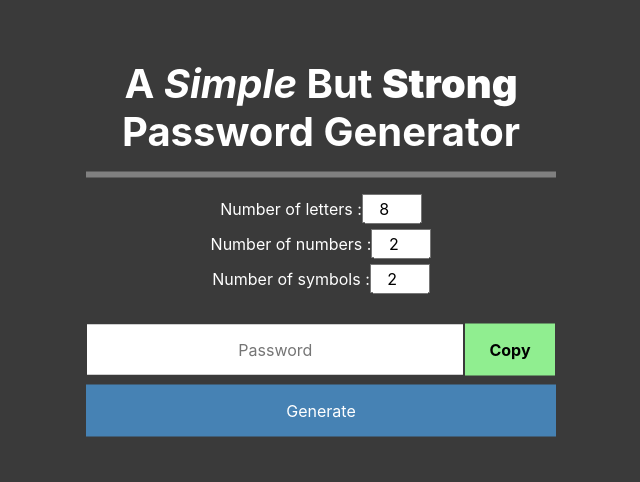
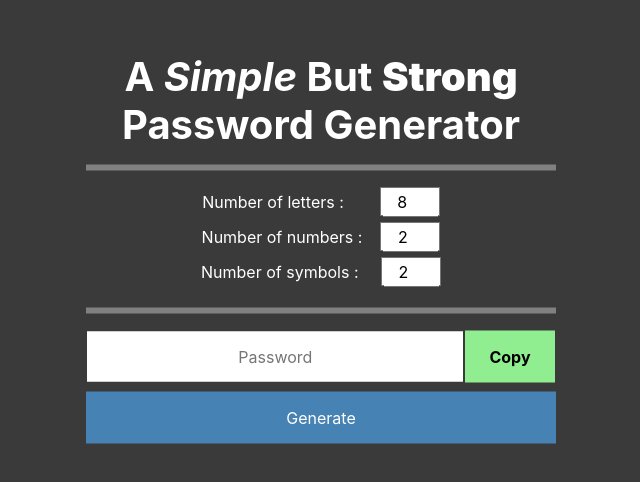
Before and after one commit to aresKoliadimas/pass-generator, an Angular app: page / in a window 1280 px wide. Shown: the part 148-630 px from the top of the page, without its empty margins (319-959 px from the left). Built offline with nearby package versions, Linux system fonts and the light colour scheme.

Commit message:
add a line and fixed the number input positions

```diff
--- a/src/app/app.component.html
+++ b/src/app/app.component.html
@@ -1,28 +1,33 @@
 <div class="container">
-  <h1><b>A <i>Simple</i> But <b>Strong</b> Password Generator</b></h1>
-  <hr />
+  <h1>
+    <b>A <i>Simple</i> But <b>Strong</b> Password Generator</b>
+  </h1>
+  <hr class="line1" />
   <div>
-    <label>Number of letters : </label>
+    <label
+      >Number of letters : &nbsp;&nbsp;&nbsp;&nbsp;&nbsp;&nbsp;&nbsp;</label
+    >
     <input
       type="number"
       class="in"
       value="{{ nrLetters }}"
       (input)="getNrLetters($event)"
     /><br />
-    <label>Number of numbers : </label>
+    <label>Number of numbers : &nbsp;&nbsp;&nbsp;</label>
     <input
       type="number"
       class="in"
       value="{{ nrNumbers }}"
       (input)="getNrNumbers($event)"
     /><br />
-    <label>Number of symbols : </label>
+    <label>Number of symbols : &nbsp;&nbsp;&nbsp;&nbsp;</label>
     <input
       type="number"
       class="in"
       value="{{ nrSymbols }}"
       (input)="getNrSymbols($event)"
-    /><br /><br>
+    />
+    <hr class="line2" />
   </div>
   <input class="pass" placeholder="Password" value="{{ password }}" />
   <button class="copy" (click)="onCopy()"><b>Copy</b></button>
```
